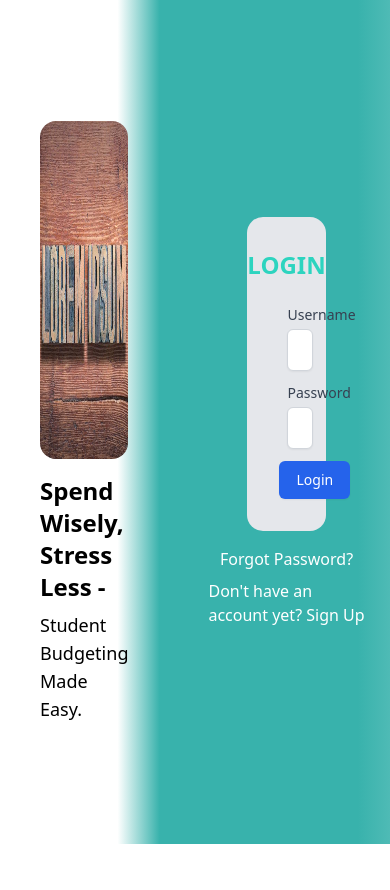
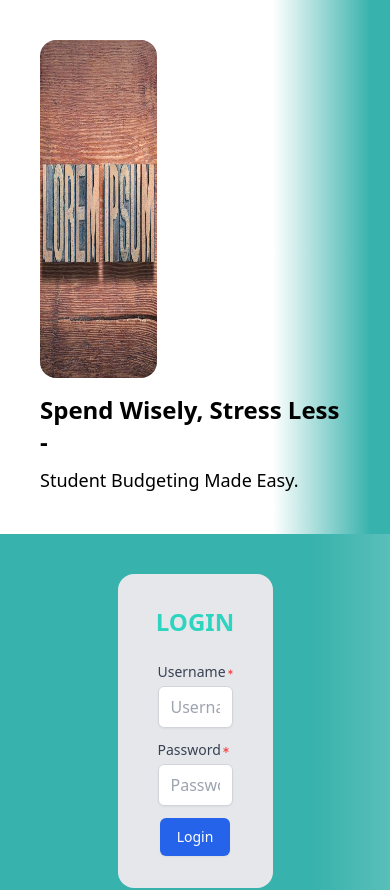
Before and after one commit to sha-nky/Expense-Tracker, a React (Vite) app in the folder client/: page / in a window 390 px wide. Shown: the top 890 px of the page. Before the commit the page ends 844 px from the top, so only its background shows below. Built offline with nearby package versions, Linux system fonts and the light colour scheme; no server answers.

Commit message:
responsiveness test

```diff
--- a/client/src/Pages/LoginPage.jsx
+++ b/client/src/Pages/LoginPage.jsx
@@ -65,7 +65,7 @@
   };
 
   return (
-    <div className="flex h-screen">
+    <div className="flex flex-col md:flex-row h-screen">
       <div
         className="flex-1 flex flex-col justify-center items-start p-10"
         style={{
```
